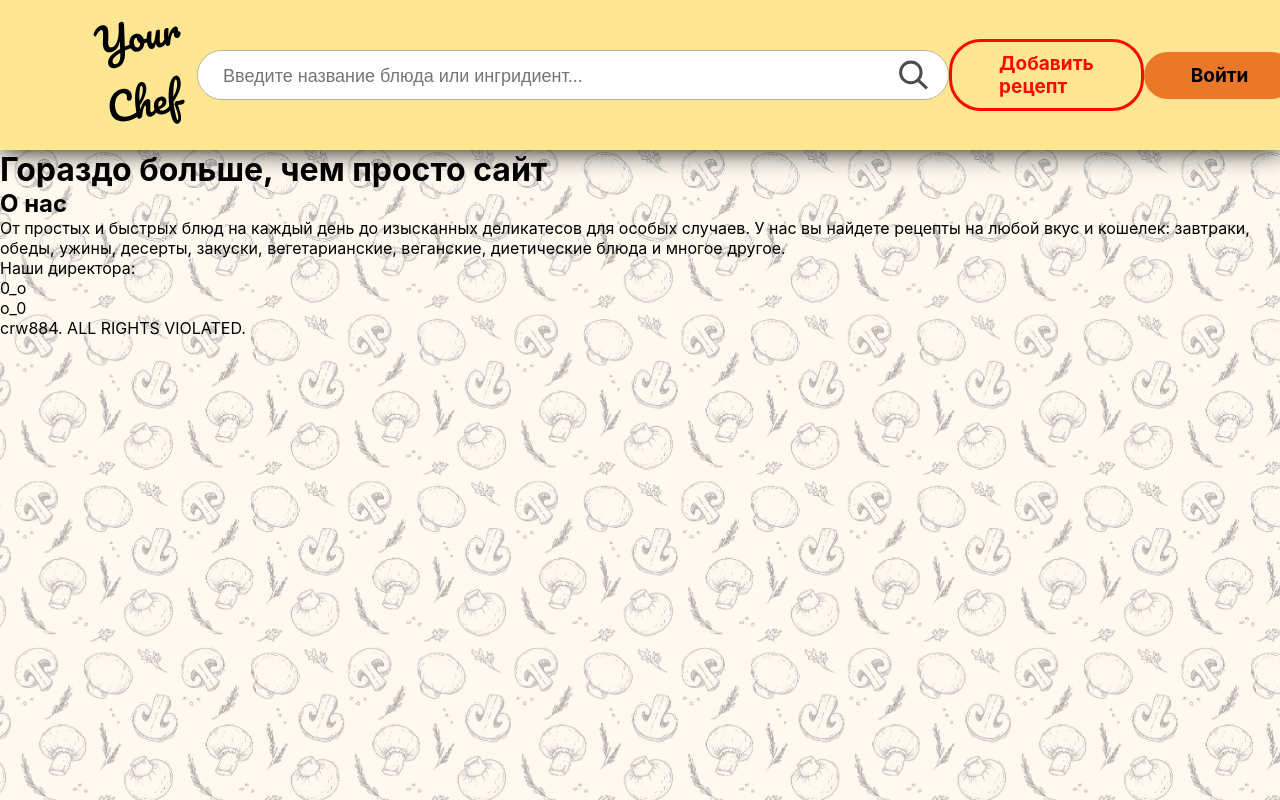
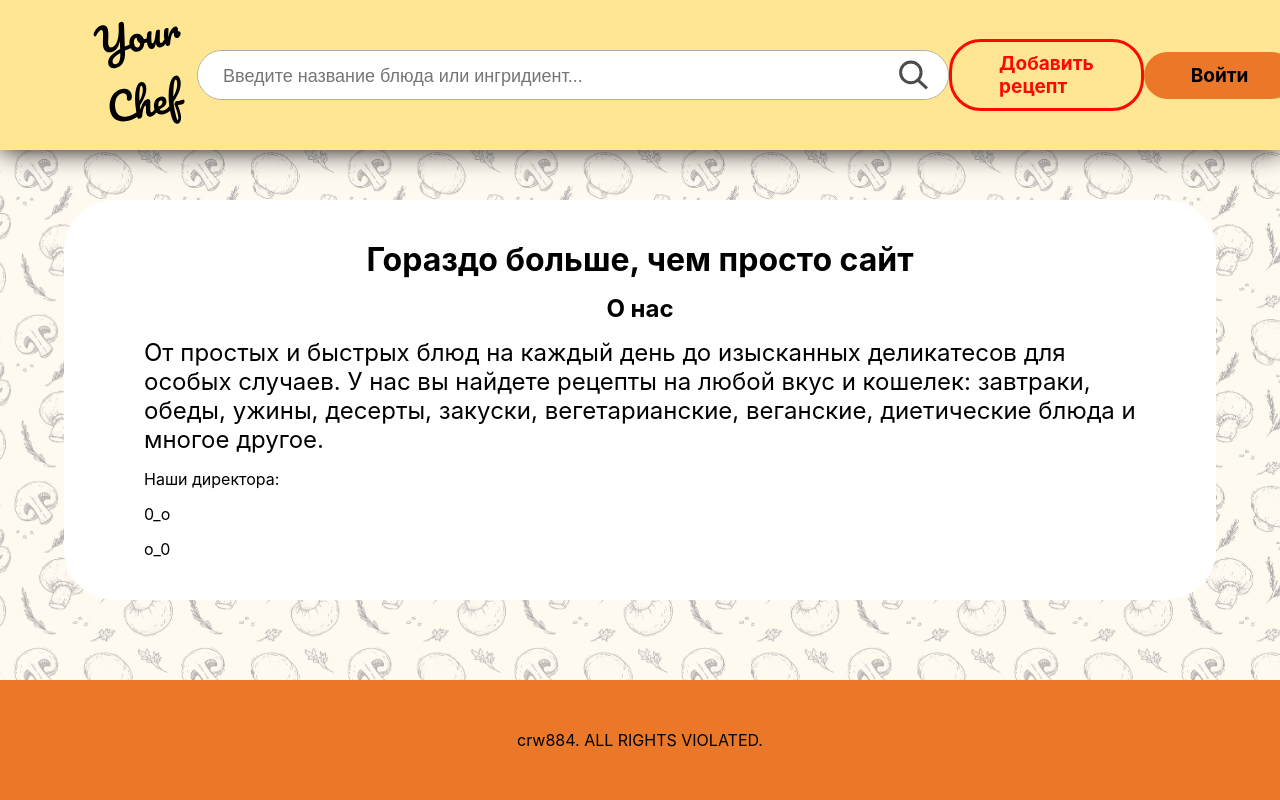
Before and after one commit to crw884/pmmrse_yourchef, a Django app: page /about/ in a window 1280 px wide. Run offline with Django 4.2, Linux system fonts and the light colour scheme.

Commit message:
footer fix

```diff
--- a/static/css/style.css
+++ b/static/css/style.css
@@ -6,14 +6,23 @@
     padding: 0;
 }
 
+html{
+    height: 100%;
+}
+
 body{
     font-family: Inter;
-
+    position: relative;
+    min-height: 100%;
     /*  */
     a{
         text-decoration: none;
 
     }
+}
+
+main{
+    padding-bottom: var(--size-footer-height);
 }
 
 body::before{
@@ -34,6 +43,8 @@ body::before{
     background-color: var(--color-secondary);
     height: 150px;
     width: 100%;
+
+    margin-bottom: 50px;
 
     display: flex;
     flex-direction: row;
@@ -92,3 +103,35 @@ body::before{
         color: black;
     }
 }
+
+.about{
+    display: flex;
+    flex-direction: column;
+    margin: 0 auto;
+    padding: 40px 80px;
+    max-width: 90%;
+    border-radius: 50px;
+    background-color: white;
+    gap: 15px;
+    min-height: 50vh;
+    h1, h2{
+        display: flex;
+        justify-content: center;
+    }
+    .about-maininfo{
+        font-size: 24px;
+    }
+}
+
+.base_footer{
+    display: flex;
+    align-items: center;
+    justify-content: center;
+    height: var(--size-footer-height);
+
+    background-color: var(--color-primary);
+
+    position: absolute;
+    width: 100%;
+    bottom: 0;
+}
--- a/static/css/variables.css
+++ b/static/css/variables.css
@@ -2,4 +2,6 @@
     --color-primary: #EA7828;
     --color-secondary: #ffe693;
     --color-primary-700: #FF0800;
+
+    --size-footer-height: 120px;
 }
--- a/templates/base_layout.html
+++ b/templates/base_layout.html
@@ -21,7 +21,13 @@
 
         <a href="{% url 'accounts:login' %}" class="base_login-button">Войти</a>
     </header>
-    {% block content %}{% endblock content %}
+
+    <main>
+    {% block content %}
+
+    {% endblock content %}
+    </main>
+
     <footer class="base_footer">
         <p>crw884. ALL RIGHTS VIOLATED.</p>
     </footer>
```
